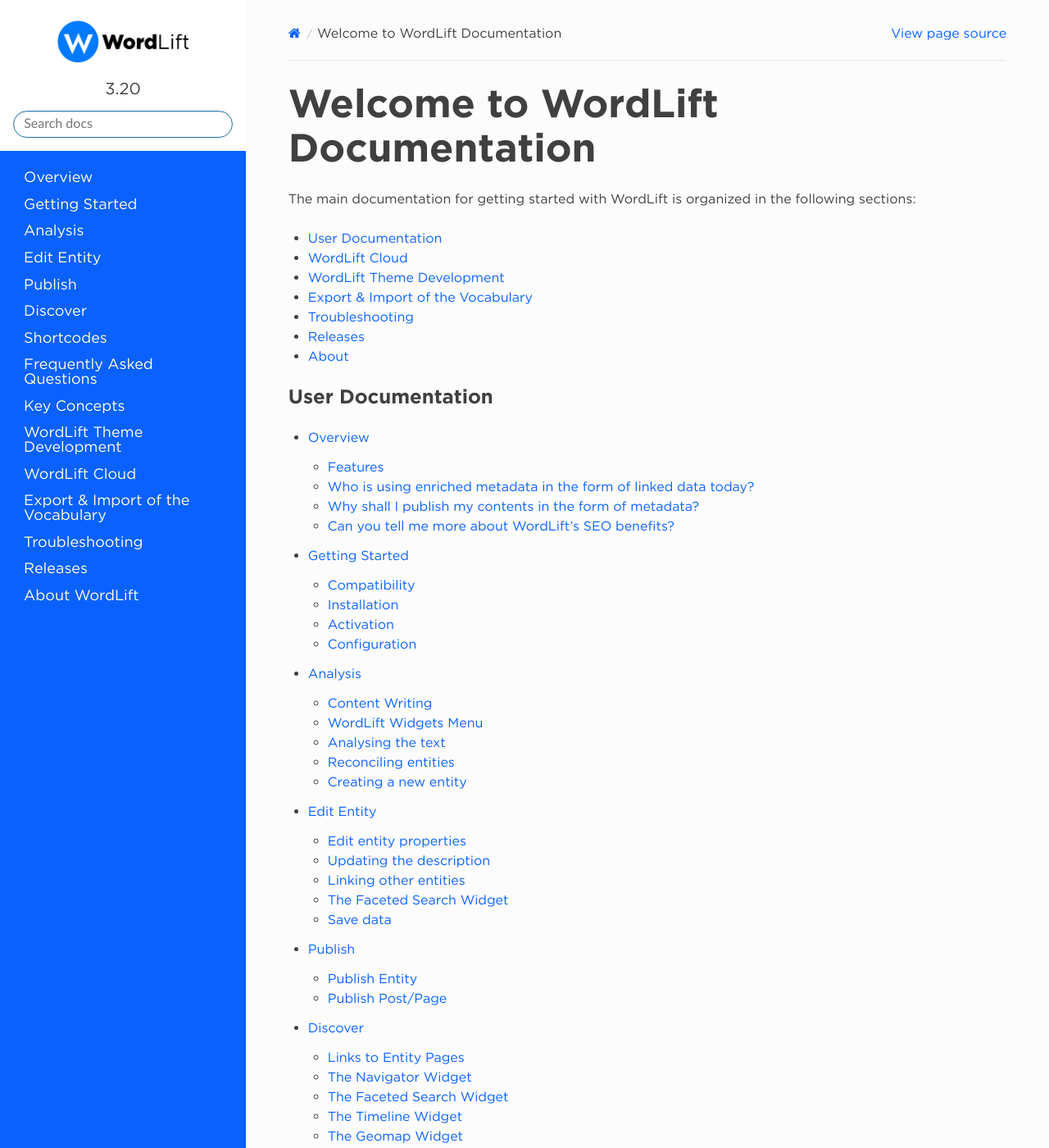
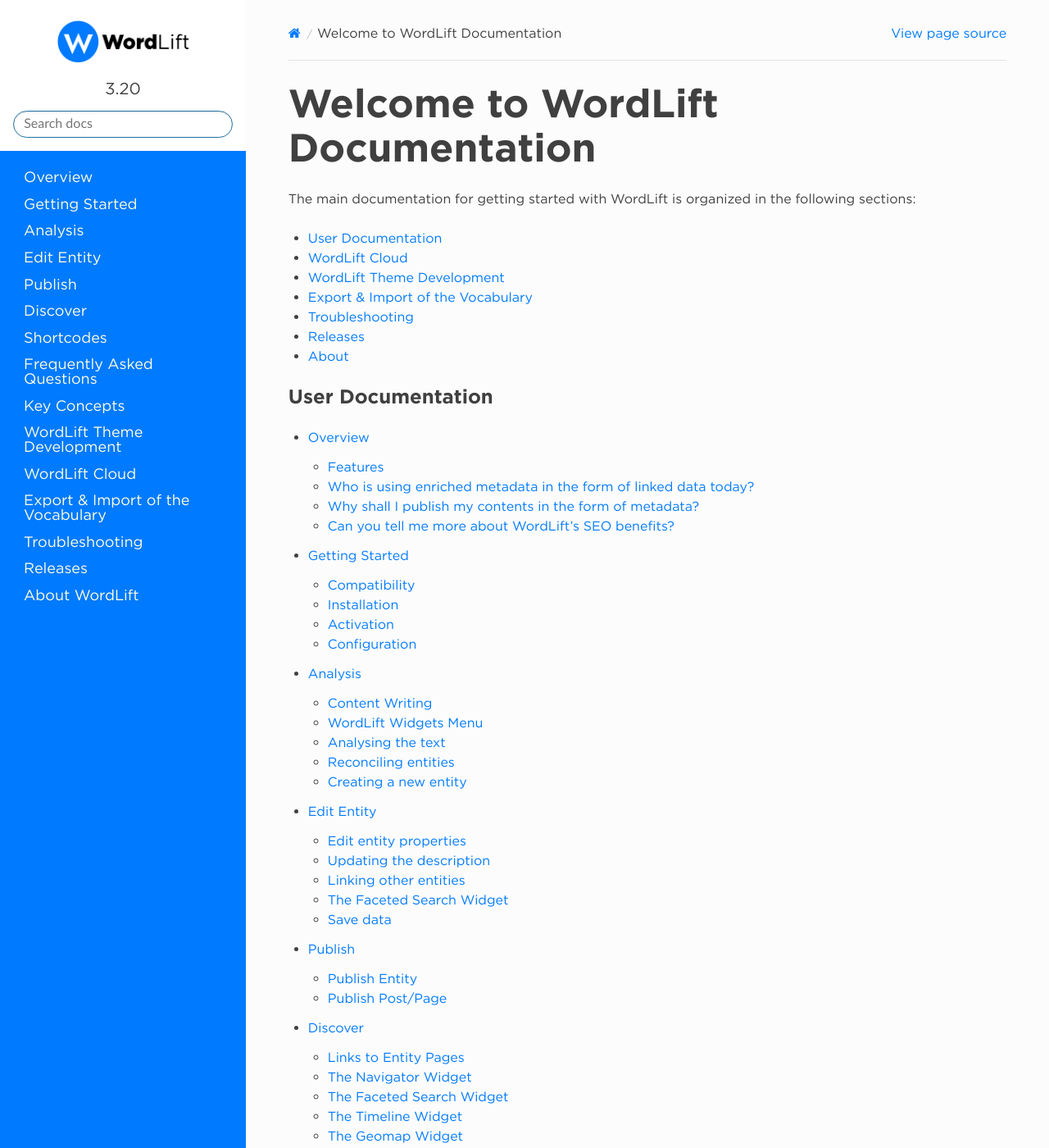
Before and after one commit to insideout10/wordlift-docs, a Sphinx documentation site: the page built from docs/index.rst, in a window 1280 px wide and 1400 px high. Shown: the whole window at 82% size. Built offline with Sphinx 7.4.7 and the Read the Docs theme 2.0.0, drawn with Linux system fonts in a browser that asks for light colours.

Commit message:
add brand background color

```diff
--- a/docs/_static/css/wordlift.css
+++ b/docs/_static/css/wordlift.css
@@ -48,7 +48,7 @@
 
 /* The literal code blocks */
 .rst-content tt.literal, .rst-content tt.literal, .rst-content code.literal {
-    color: #0A61FE;
+    color: #007aff;
 }
 
 /* Change 'latest' text color */
@@ -71,12 +71,12 @@
 
 /* The research field on top of the toc tree */
 .wy-side-nav-search{
-    background-color: #0A61FE;
+    background-color: #007aff;
 }
 
 /* The toc tree */
 .wy-nav-side{
-    background-color: #0A61FE;
+    background-color: #007aff;
 }
 
 /* The selected items in the toc tree */
@@ -86,12 +86,12 @@
 
 /* When a list item that does belong to the selected block from the toc tree is hovered */
 .wy-menu-vertical li.current a:hover{
-    background-color: #0A61FE;
+    background-color: #007aff;
 }
 
 /* When a list item that does NOT belong to the selected block from the toc tree is hovered. */
 .wy-menu-vertical li a:hover{
-    background-color: #0A61FE;
+    background-color: #007aff;
 }
 
 /* The text items on the toc tree */
@@ -129,7 +129,7 @@
 
 /* Links */
 a {
-    color: #0A61FE;
+    color: #007aff;
 }
 
 /* Content bars */
@@ -157,13 +157,13 @@
 
 /* Mobile header */
 .wy-nav-top{
-    background-color: #0A61FE;
+    background-color: #007aff;
 }
 
 
 /* Source spans */
 .rst-content .viewcode-link, .rst-content .viewcode-back{
-    color: #0A61FE;
+    color: #007aff;
     font-size: 110%;
     letter-spacing: 2px;
     text-transform: uppercase;
```
